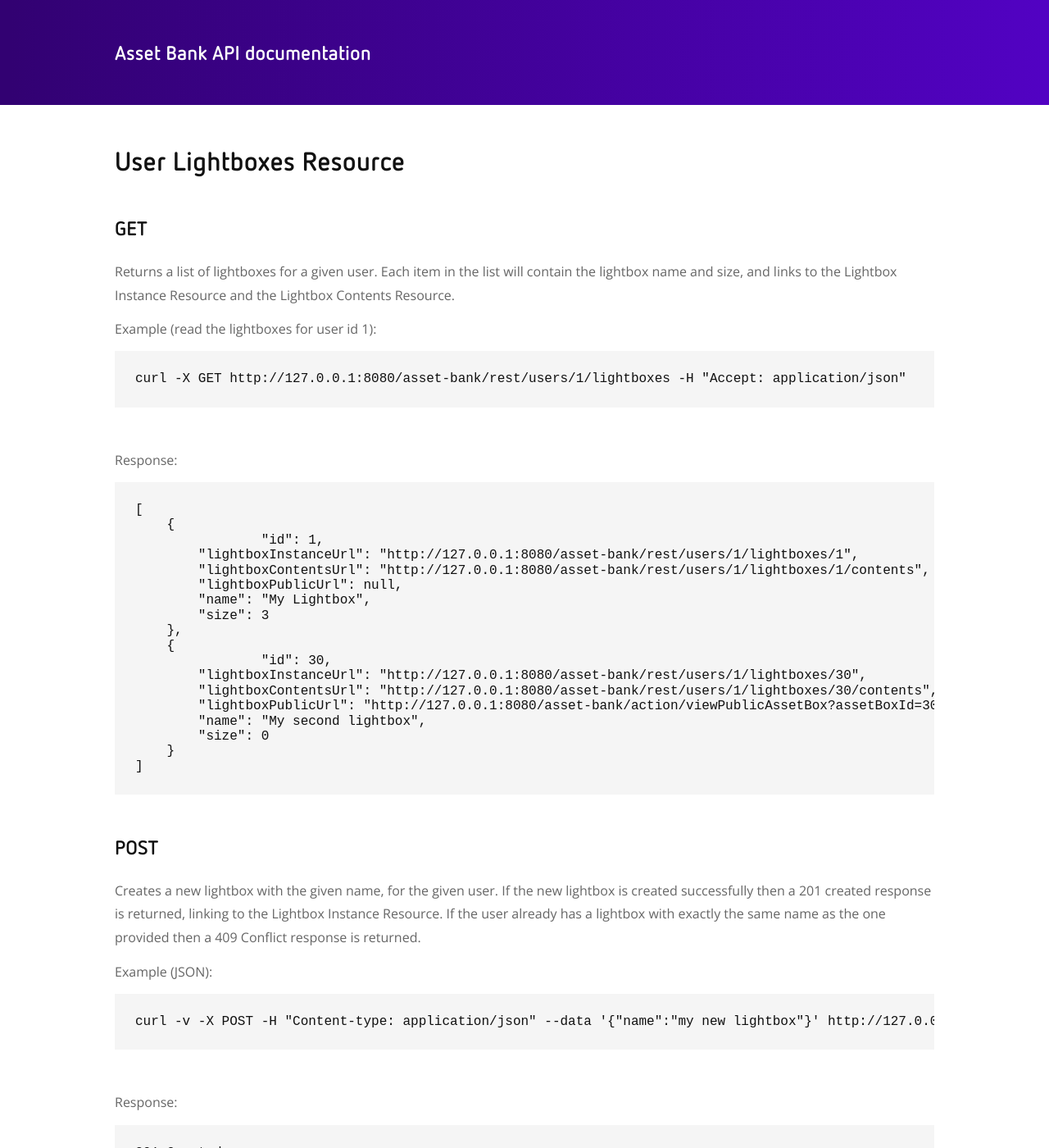
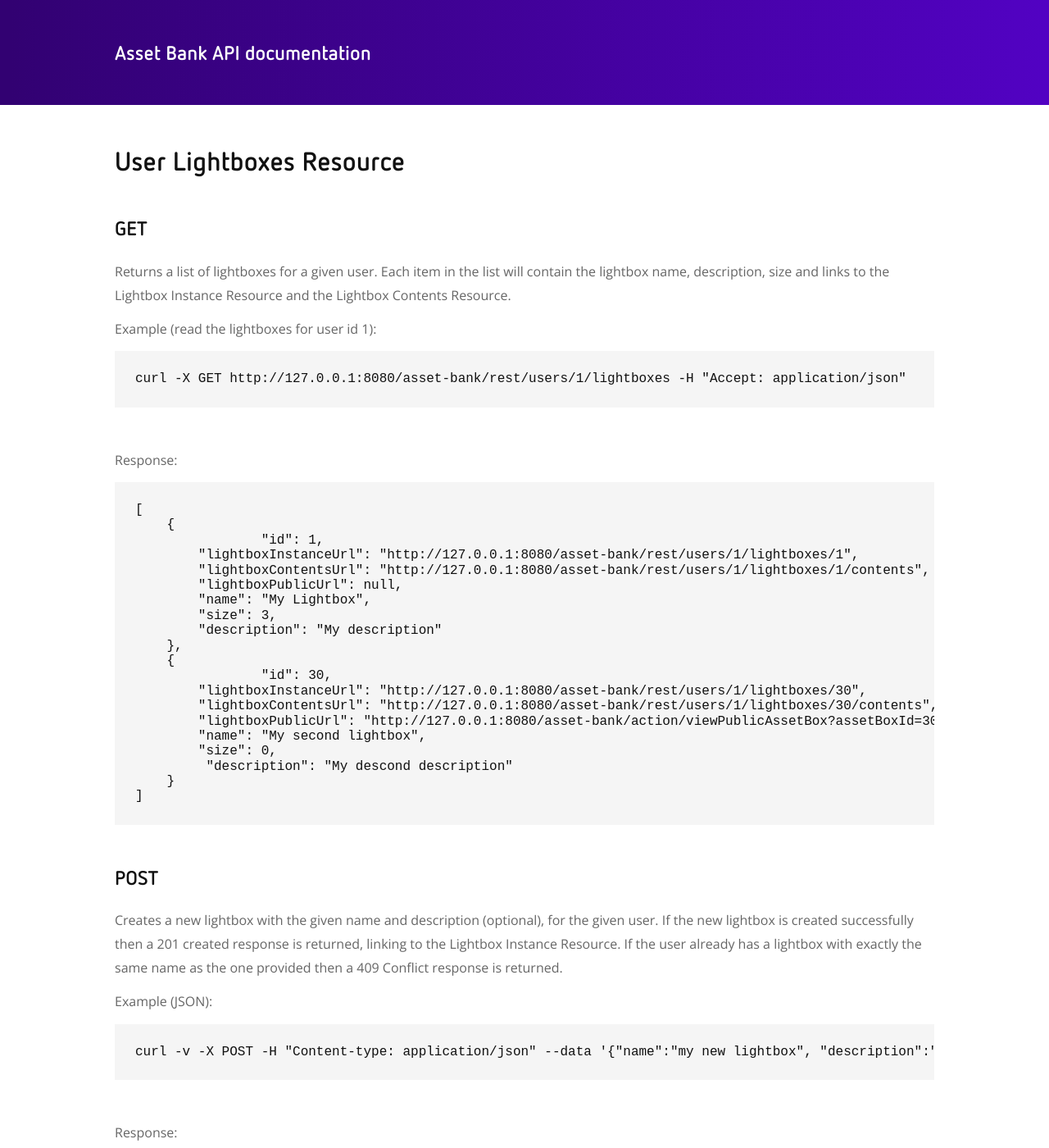
Before and after one commit to brightinteractive/api-docs, a Jekyll site: the page built from doc/lightboxes.md, in a window 1280 px wide and 1400 px high. Shown: the whole window at 82% size. Built offline with Jekyll 4.4.1, drawn with Linux system fonts in a browser that asks for light colours; our own code applies the rules of GitHub Pages for plain Markdown files.

Commit message:
ABC-2875: Update lightbox resources docs to include info about the lightbox description

````diff
--- a/doc/lightboxes.md
+++ b/doc/lightboxes.md
@@ -1,7 +1,7 @@
 # User Lightboxes Resource
 ## GET
 Returns a list of lightboxes for a given user.
-Each item in the list will contain the lightbox name and size,  and links to the Lightbox Instance Resource and the Lightbox Contents Resource.
+Each item in the list will contain the lightbox name, description, size and links to the Lightbox Instance Resource and the Lightbox Contents Resource.
 
 Example (read the lightboxes for user id 1):
 ```
@@ -17,7 +17,8 @@ Response:
         "lightboxContentsUrl": "http://127.0.0.1:8080/asset-bank/rest/users/1/lightboxes/1/contents",
         "lightboxPublicUrl": null,
         "name": "My Lightbox",
-        "size": 3
+        "size": 3,
+        "description": "My description"
     },
     {
  		"id": 30,
@@ -25,18 +26,19 @@ Response:
         "lightboxContentsUrl": "http://127.0.0.1:8080/asset-bank/rest/users/1/lightboxes/30/contents",
         "lightboxPublicUrl": "http://127.0.0.1:8080/asset-bank/action/viewPublicAssetBox?assetBoxId=30",
         "name": "My second lightbox",
-        "size": 0
+        "size": 0,
+         "description": "My descond description"
     }
 ]
 ```
 
 ## POST
-Creates a new lightbox with the given name, for the given user.
+Creates a new lightbox with the given name and description (optional), for the given user.
 If the new lightbox is created successfully then a 201 created response is returned, linking to the Lightbox Instance Resource. If the user already has a lightbox with exactly the same name as the one provided then a 409 Conflict response is returned.
 
 Example (JSON):
 ```
-curl -v -X POST -H "Content-type: application/json" --data '{"name":"my new lightbox"}' http://127.0.0.1:8080/asset-bank/rest/users/1/lightboxes
+curl -v -X POST -H "Content-type: application/json" --data '{"name":"my new lightbox", "description":"my lightbox description"}' http://127.0.0.1:8080/asset-bank/rest/users/1/lightboxes
 ```
 
 
````
Also changed, not shown: doc/lightbox.md (+4 -3 lines).
